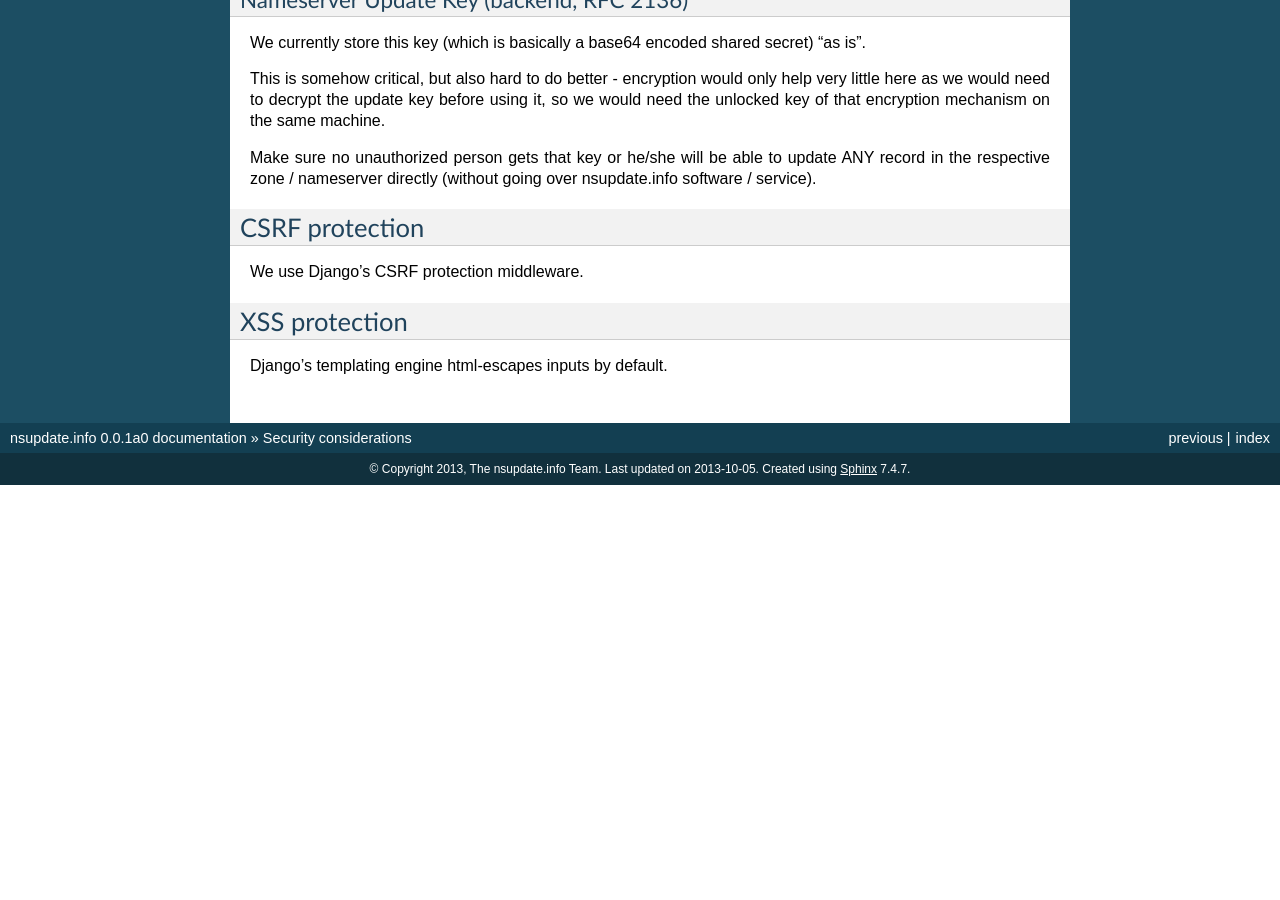
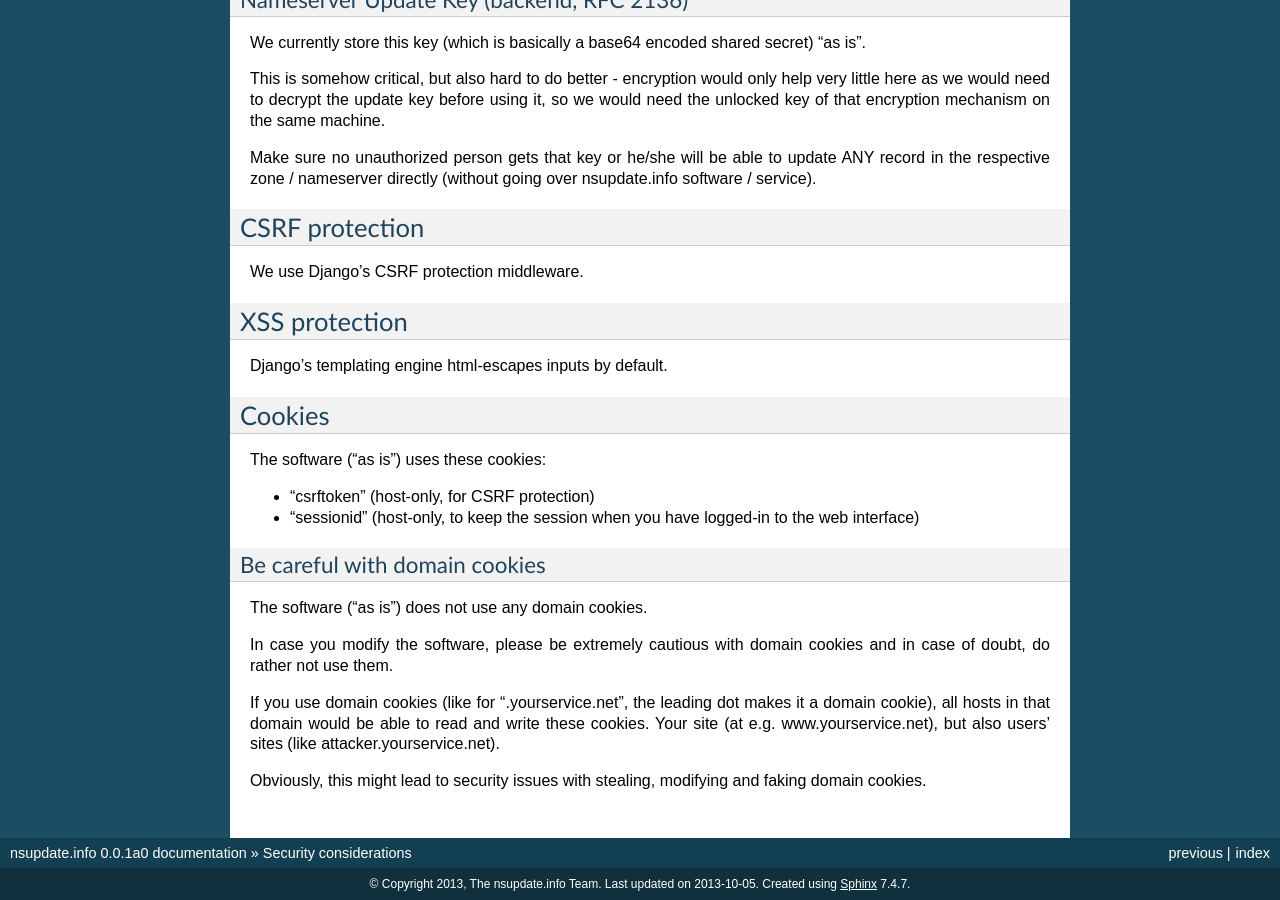
Before and after one commit to nsupdate-info/nsupdate.info, a Sphinx documentation site: the page built from docs/security.rst, in a window 1280 px wide and 900 px high, scrolled down 849 px. Built offline with Sphinx 7.4.7, drawn with Linux system fonts in a browser that asks for light colours; before the commit the page ends 1334 px from its top, so only the background shows below that; some of the changed text lies outside the part shown.

Commit message:
document cookie usage, warn about domain cookies

```diff
--- a/docs/security.rst
+++ b/docs/security.rst
@@ -75,3 +75,30 @@ XSS protection
 ==============
 
 Django's templating engine html-escapes inputs by default.
+
+
+Cookies
+=======
+
+The software ("as is") uses these cookies:
+
+* "csrftoken" (host-only, for CSRF protection)
+* "sessionid" (host-only, to keep the session when you have logged-in to the
+  web interface)
+
+
+Be careful with domain cookies
+------------------------------
+
+The software ("as is") does not use any domain cookies.
+
+In case you modify the software, please be extremely cautious with domain
+cookies and in case of doubt, do rather not use them.
+
+If you use domain cookies (like for ".yourservice.net", the leading dot
+makes it a domain cookie), all hosts in that domain would be able to read
+and write these cookies. Your site (at e.g. www.yourservice.net), but also
+users' sites (like attacker.yourservice.net).
+
+Obviously, this might lead to security issues with stealing, modifying and
+faking domain cookies.
```
